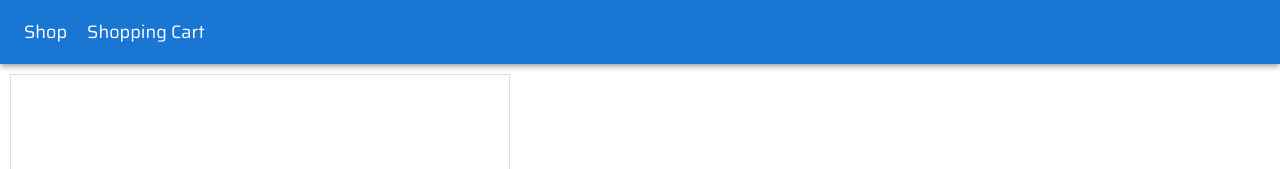
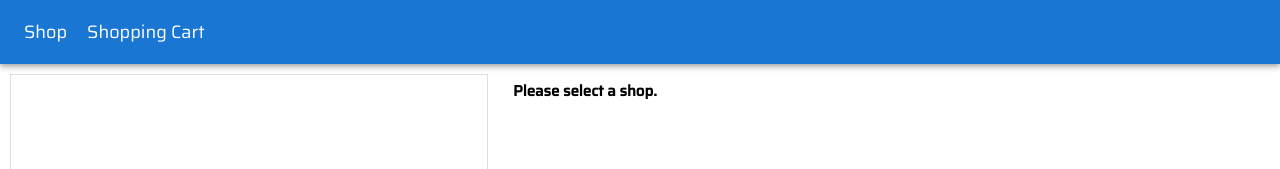
Before and after one commit to Denys1994q/medicine, a React (Create React App) app: page / in a window 1280 px wide. Shown: the top 169 px of the page. Built offline with nearby package versions, Linux system fonts and the light colour scheme; no server answers; a web font is replaced by a local one.

Commit message:
add sort panel component

```diff
--- /dev/null
+++ b/src/components/sort-panel/Sort-panel.tsx
@@ -0,0 +1,27 @@
+import { FormControl, InputLabel, MenuItem, Select } from "@mui/material";
+
+const SortPanel = ({sortOrder, setSortOrder }: any) => {
+    return (
+        <FormControl sx={{ minWidth: 130 }}>
+            <InputLabel sx={{ fontSize: "14px" }} id='sortOrderLabel'>
+                Sort by Price:
+            </InputLabel>
+            <Select
+                labelId='sortOrderLabel'
+                id='sortOrder'
+                sx={{ fontSize: "14px" }}
+                value={sortOrder}
+                onChange={e => setSortOrder(e.target.value as "asc" | "desc")}
+            >
+                <MenuItem sx={{ fontSize: "14px" }} value='asc'>
+                    Low to High
+                </MenuItem>
+                <MenuItem sx={{ fontSize: "14px" }} value='desc'>
+                    High to Low
+                </MenuItem>
+            </Select>
+        </FormControl>
+    );
+};
+
+export default SortPanel;
--- a/src/screens/home/Home.sass
+++ b/src/screens/home/Home.sass
@@ -1,15 +1,20 @@
 .home
     padding: 10px
     display: flex
-    // flex-wrap: wrap
     gap: 20px
     &__sidebar
+        position: sticky
+        top: 10px
+        left: 0
+        height: 90vh
         padding: 20px
         width: 500px
         border: 1px solid #ddd
     &__cards
+        width: 800px
         padding: 5px
-        // background: green
-        height: 85vh
-        overflow-y: auto
-        flex-grow: 1
+.sort-panel
+    display: flex
+    justify-content: flex-end
+    align-items: center
+    margin-top: 10px
--- a/src/screens/home/Home.tsx
+++ b/src/screens/home/Home.tsx
@@ -6,6 +6,7 @@ import { getAllShops, getOneShopMedicines, setActiveShopId } from "../../store/s
 import { useEffect, useState } from "react";
 import { addToCart } from "../../store/slices/cart";
 import Alert from "../../components/alert/Alert";
+import SortPanel from "../../components/sort-panel/Sort-panel";
 
 const Home = () => {
     const dispatch = useAppDispatch();
@@ -15,6 +16,7 @@ const Home = () => {
     const medicinesLoading = useAppSelector(store => store.shops.getOneShopMedicinesLoading);
     const activeShopId = useAppSelector(store => store.shops.activeShopId);
     const [alertIsOpen, setAlertIsOpen] = useState(false);
+    const [sortOrder, setSortOrder] = useState<"asc" | "desc" | "">("");
 
     useEffect(() => {
         dispatch(getAllShops());
@@ -29,7 +31,10 @@ const Home = () => {
     };
 
     useEffect(() => {
-        dispatch(getOneShopMedicines({ id: activeShopId }));
+        if (activeShopId) {
+            setSortOrder('')
+            dispatch(getOneShopMedicines({ id: activeShopId }));
+        }
     }, [activeShopId]);
 
     useEffect(() => {
@@ -39,6 +44,19 @@ const Home = () => {
     const activeShop = shops && shops.length > 0 ? shops.find((shop: any) => shop._id === activeShopId) : null;
     const medicines = activeShop ? activeShop?.medicines : [];
 
+    const sortedMedicines =
+        medicines && medicines.length > 0 && sortOrder
+            ? [...medicines].sort((a: any, b: any) => {
+                  const priceA = a.price;
+                  const priceB = b.price;
+                  if (sortOrder === "asc") {
+                      return priceA - priceB;
+                  } else {
+                      return priceB - priceA;
+                  }
+              })
+            : null;
+
     return (
         <div className='home'>
             <div className='home__sidebar'>
@@ -47,8 +65,21 @@ const Home = () => {
                 ) : null}
             </div>
             <div className='home__cards'>
-                {medicinesLoading && "Loading" }
-                {medicines && medicines.length > 0 && <Cards cards={medicines} cardWidth={300} addToCartClick={handleAddToCartClick} isCartBtn />}
+                {!activeShopId && <h2>Please select a shop.</h2>}
+                {medicinesLoading && "Loading"}
+                {medicines && medicines.length > 0 && (
+                    <>
+                        <div className="sort-panel">
+                           <SortPanel sortOrder={sortOrder} setSortOrder={setSortOrder} />
+                        </div>
+                        <Cards
+                            cards={sortedMedicines ? sortedMedicines : medicines}
+                            cardWidth={300}
+                            addToCartClick={handleAddToCartClick}
+                            isCartBtn
+                        />
+                    </>
+                )}
             </div>
             <Alert
                 open={alertIsOpen}
```
